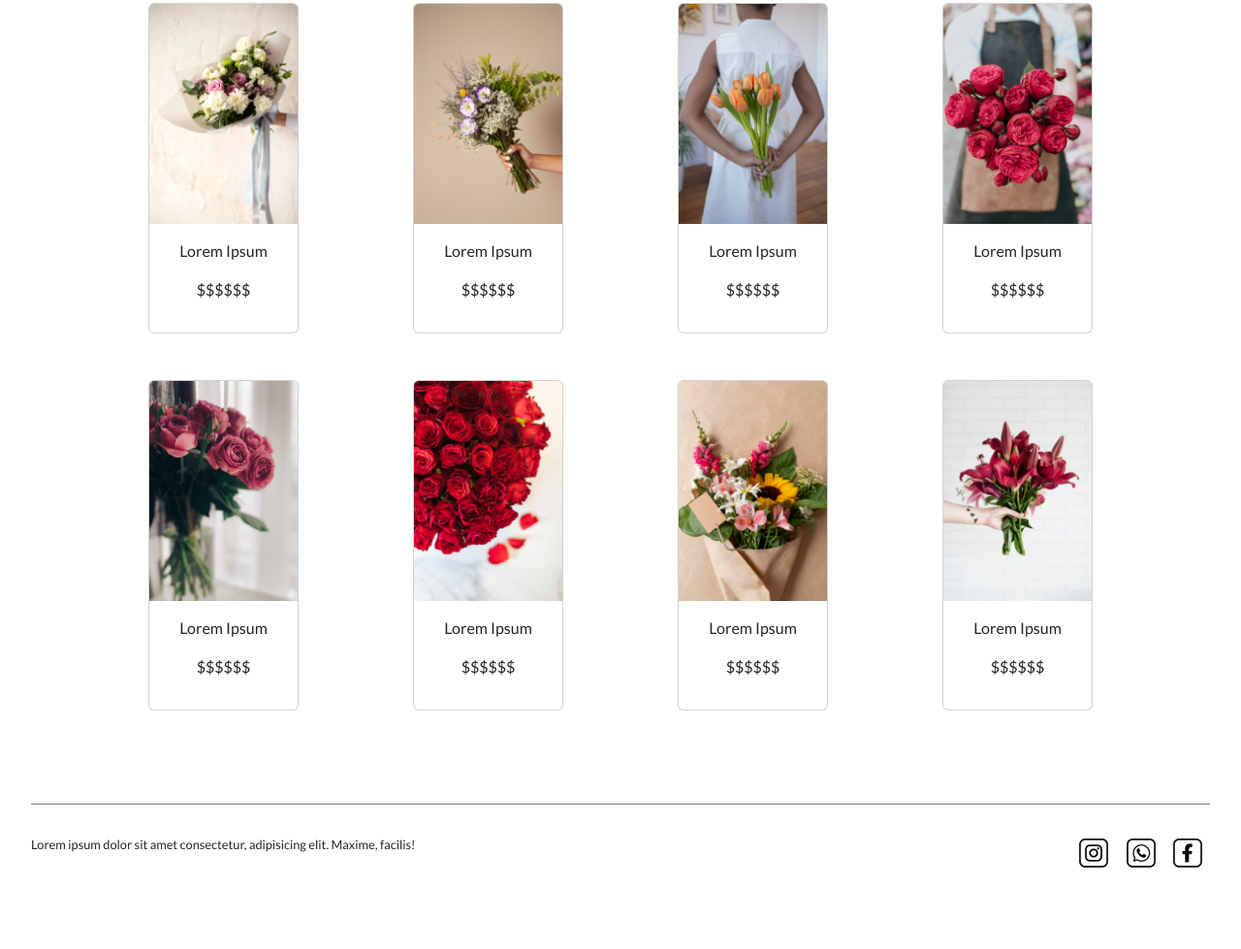
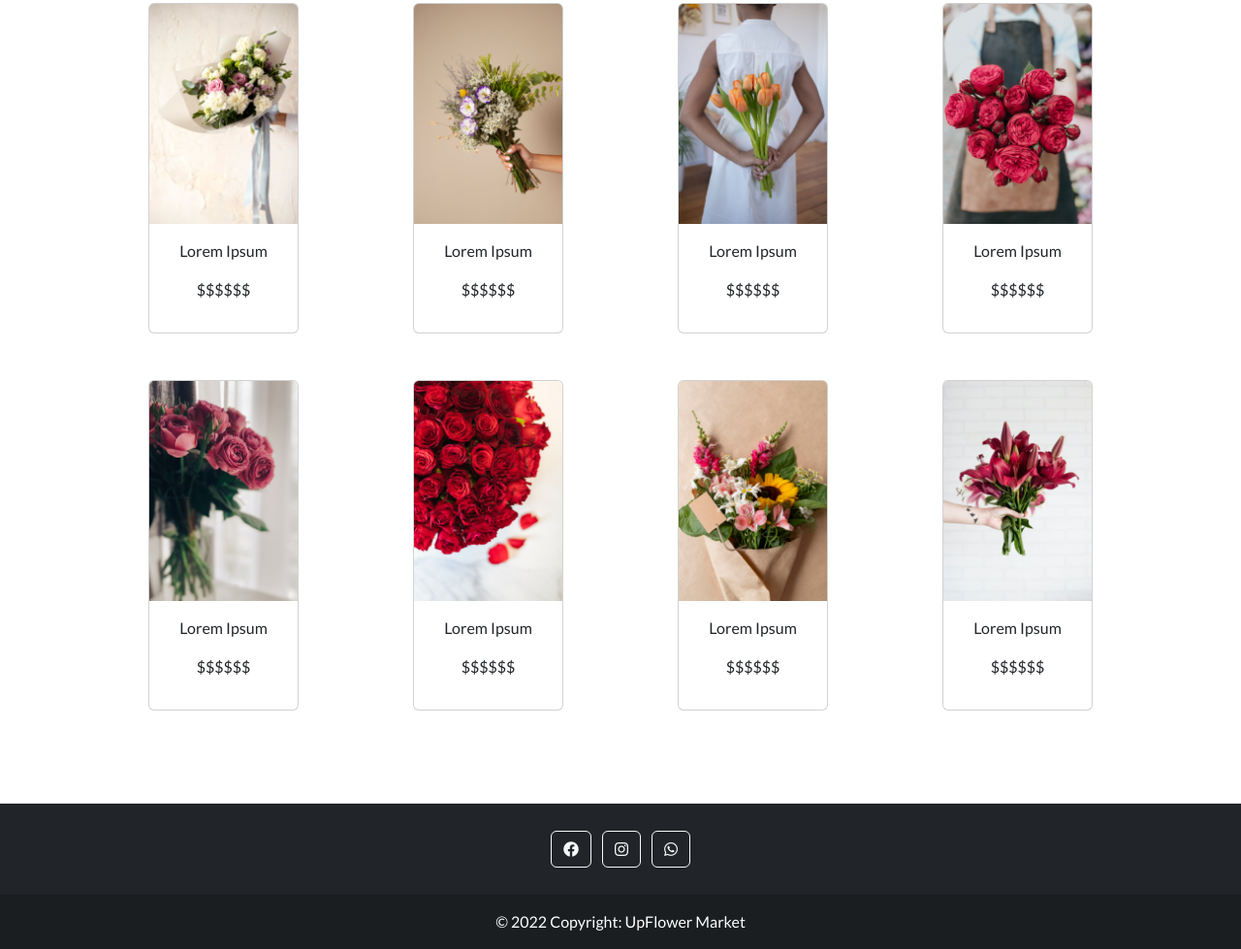
Before and after one commit to Jnieto2408/proyecto-coder, a plain HTML site: page pages/shop.html in a window 1280 px wide. Shown: the part 1616-2595 px from the top of the page at 97% size. Before the commit the page ends 2545 px from the top, so only its background shows below. Drawn offline with nearby package versions, Linux system fonts and the light colour scheme.

Commit message:
link font awesome para logo de footer + codigo bootstrap footer (solo en html shop)

```diff
--- a/pages/shop.html
+++ b/pages/shop.html
@@ -6,6 +6,8 @@
     <meta name="viewport" content="width=device-width, initial-scale=1.0">
     <!-- Bootstrap -->
     <link href="https://cdn.jsdelivr.net/npm/bootstrap@5.2.0/dist/css/bootstrap.min.css" rel="stylesheet" integrity="sha384-gH2yIJqKdNHPEq0n4Mqa/HGKIhSkIHeL5AyhkYV8i59U5AR6csBvApHHNl/vI1Bx" crossorigin="anonymous">
+    <!-- Font Awesome -->
+    <link href="https://cdnjs.cloudflare.com/ajax/libs/font-awesome/6.0.0/css/all.min.css" rel="stylesheet"/>
     <!-- Google Fonts -->
     <link rel="preconnect" href="https://fonts.googleapis.com">
     <link rel="preconnect" href="https://fonts.gstatic.com" crossorigin>
@@ -364,20 +366,32 @@
             </div>
         </main>
         <!-- pie de pagina -->
-        <footer class="footer">
-            <p>Lorem ipsum dolor sit amet consectetur, adipisicing elit. Maxime, facilis!</p>
-            <div>
-                <a href="https://www.instagram.com/" target="_blank">
-                    <img src="../img/imgLogos/Instagram.png" alt="logo instagram">
+        <footer class="bg-dark text-center text-white">
+            <!-- Grid container -->
+            <div class="container p-4 pb-0">
+              <!-- Section: Social media -->
+              <section class="mb-4">
+                <!-- Facebook -->
+                <a class="btn btn-outline-light btn-floating m-1" href="https://es-la.facebook.com/" target="_blank" role="button">
+                    <span class="fab fa-facebook"></span>
                 </a>
-                <a href="https://www.whatsapp.com/?lang=es" target="_blank">
-                    <img src="../img/imgLogos/Whatsapp.png" alt="logo whatsapp">
+                <!-- Instagram -->
+                <a class="btn btn-outline-light btn-floating m-1" href="https://www.instagram.com/" target="_blank" role="button">
+                    <span class="fab fa-instagram"></span>
                 </a>
-                <a href="https://es-la.facebook.com/" target="_blank">
-                    <img src="../img/imgLogos/Facebook.png" alt="logo facebook">
+                <!-- Whatsapp -->
+                <a class="btn btn-outline-light btn-floating m-1" href="https://www.whatsapp.com/?lang=es" target="_blank" role="button">
+                    <span class="fab fa-whatsapp"></span>
                 </a>
+              </section>
             </div>
-        </footer>
+            <!-- Grid container -->
+            <!-- Copyright -->
+            <div class="text-center p-3" style="background-color: rgba(0, 0, 0, 0.2);">
+              © 2022 Copyright: UpFlower Market
+            </div>
+            <!-- Copyright -->
+          </footer>
     <!-- JavaScript Bootstrap -->
     <script src="https://cdn.jsdelivr.net/npm/bootstrap@5.2.0/dist/js/bootstrap.bundle.min.js" integrity="sha384-A3rJD856KowSb7dwlZdYEkO39Gagi7vIsF0jrRAoQmDKKtQBHUuLZ9AsSv4jD4Xa" crossorigin="anonymous"></script>
 </body>
```
